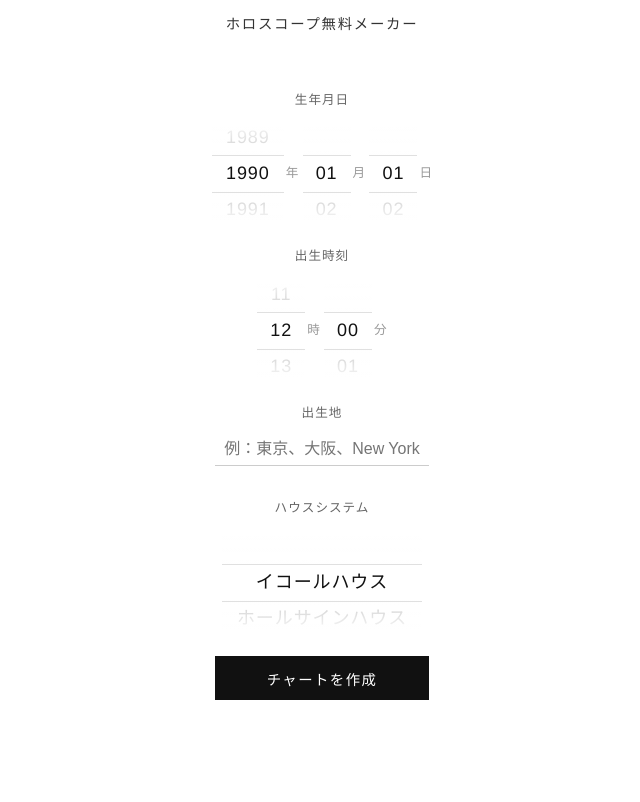
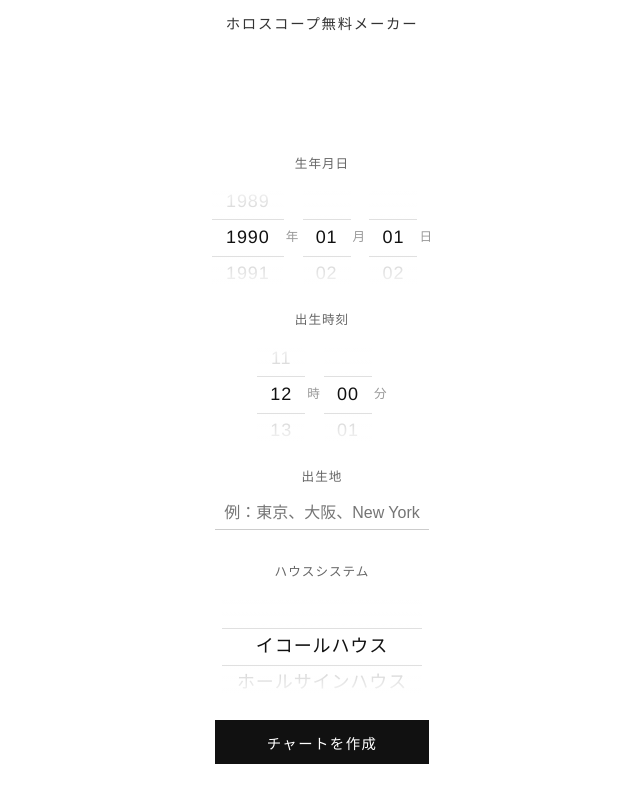
Before and after one commit to tamurajj/horoscope-app, a React (Vite) app: page / in a window 1280 px wide. Shown: the top 802 px of the page, without its empty margins (318-958 px from the left). Built offline with nearby package versions, Linux system fonts and the light colour scheme.

Commit message:
fix: パディングを再度修正

```diff
--- a/src/App.jsx
+++ b/src/App.jsx
@@ -110,7 +110,7 @@ const styles = {
     left: 0,
     right: 0,
     height: `${HEADER_H}px`,
-    paddingTop: 'env(safe-area-inset-top)',  // ← 追加
+    //paddingTop: 'env(safe-area-inset-top)',
     display: 'flex',
     alignItems: 'center',
     justifyContent: 'center',
@@ -125,7 +125,7 @@ const styles = {
     fontWeight: '300',
   },
   body: {
-    paddingTop: `calc(${HEADER_H}px + env(safe-area-inset-top) + 16px)`,  // ← 修正
+    paddingTop: `${HEADER_H + 80}px`,  // 80px に増やす
     paddingBottom: '5rem',
   },
   chartWrapper: {
```
